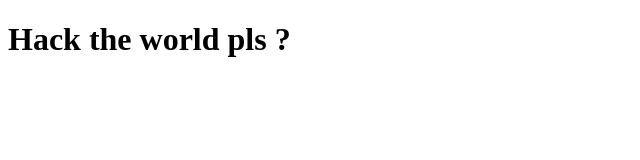
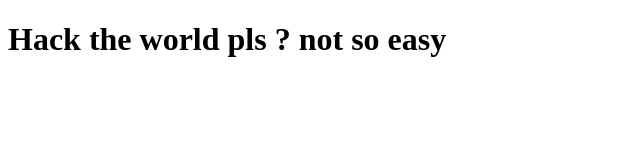
Before and after one commit to Dooku91/courseradooku, a plain HTML site: page site-SIDA/index.html in a window 1280 px wide. Shown: the whole page, without its empty margins (0-640 px from the left). Drawn offline with Linux system fonts and the light colour scheme.

Commit message:
aditional test

```diff
--- a/site-SIDA/index.html
+++ b/site-SIDA/index.html
@@ -4,6 +4,6 @@
 	<title>helloo pucaliosilor</title>
 </head>
 <body>
-<h1>Hack the world pls ?</h1>
+<h1>Hack the world pls ? not so easy</h1>
 </body>
 </html>
```
